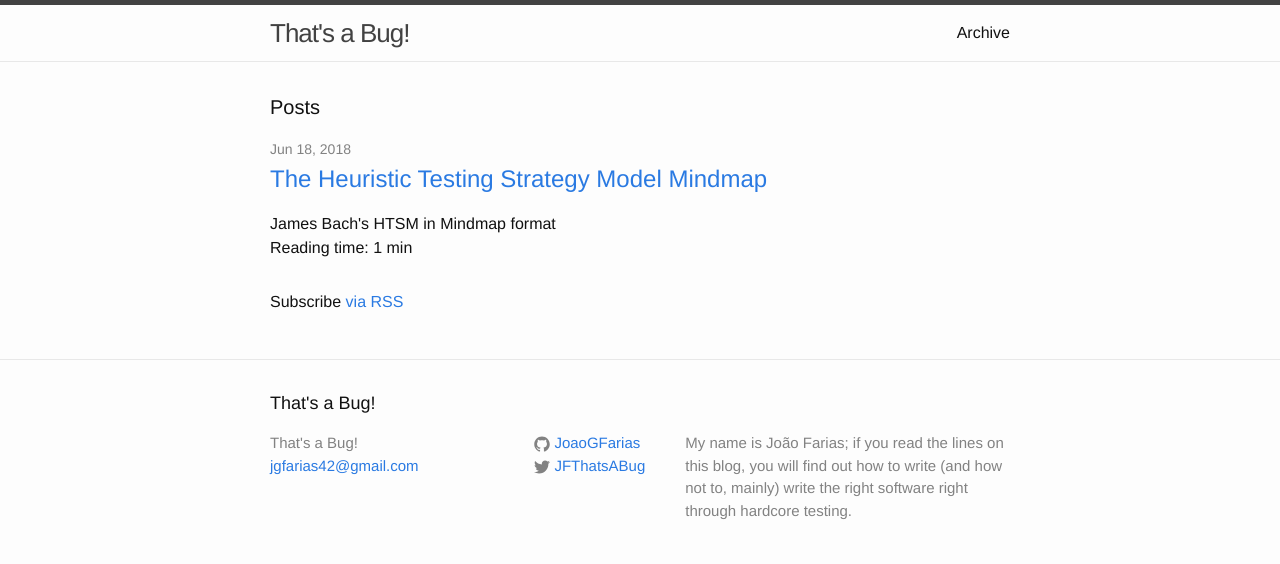
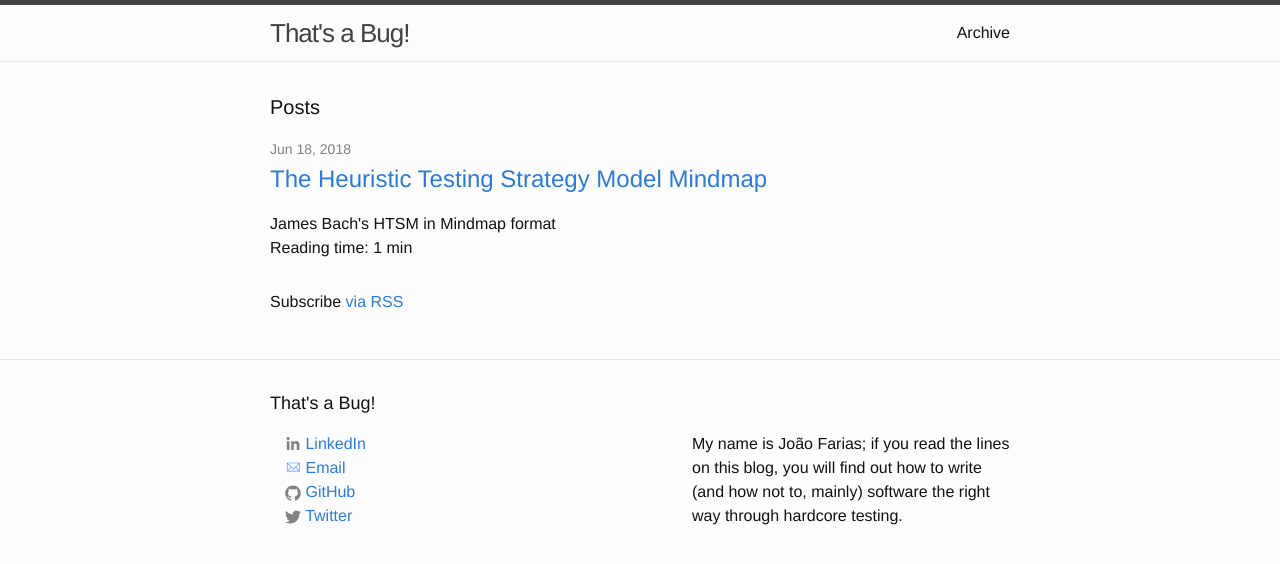
Before and after one commit to JoaoGFarias/JoaoGFarias.github.io, a Jekyll site: the page built from index.html, in a window 1280 px wide. Shown: the top 564 px of the page. Built offline with Jekyll 4.4.1, drawn with Linux system fonts in a browser that asks for light colours.

Commit message:
Layout and links

```diff
--- a/Gemfile
+++ b/Gemfile
@@ -5,3 +5,4 @@
 gem 'html-proofer'
 gem 'tzinfo-data'
 gem 'wdm', '>= 0.1.0' if Gem.win_platform?
+gem 'jekyll-seo-tag'
--- a/_config.yml
+++ b/_config.yml
@@ -8,20 +8,40 @@
 # Site settings
 title: That's a Bug!
 email: jgfarias42@gmail.com
-description: >
+description:
+  Writing the software the right way through hardcore testing.
+long_description:
   My name is João Farias; if you read the lines on this blog, you will find out
-  how to write (and how not to, mainly) write the right software right through
+  how to write (and how not to, mainly) software the right way through
   hardcore testing.
-# baseurl: "" # the subpath of your site, e.g. /blog
-# url: "http://yourdomain.com" # the base hostname & protocol for your site
-twitter_username: JFThatsABug
-github_username:  JoaoGFarias
+
+url: "http://thatsabug.com/"
+footer_links:
+  email:
+    jgfarias42@gmail.com
+  linkedin:
+    username:
+      joaogfarias
+  github:
+    username:
+      JoaoGFarias
+  twitter:
+    username:
+      JFThatsABug
+    card:
+      summary
+social:
+  links:
+    - https://github.com/JoaoGFarias
+    - https://twitter.com/JFThatsABug
+    - https://www.linkedin.com/in/joaogfarias/
 
 timezone: America/Recife
 
 plugins:
   - jekyll-gist
   - jekyll-paginate
+  - jekyll-seo-tag
 
 deploy:
       host: github_pages
--- a/_includes/footer.html
+++ b/_includes/footer.html
@@ -4,32 +4,26 @@
 
     <h2 class="footer-heading">{{ site.title }}</h2>
 
-    <div class="footer-col-wrapper">
+
       <div class="footer-col footer-col-1">
-        <ul class="contact-list">
-          <li>{{ site.title }}</li>
-          <li><a href="mailto:{{ site.email }}">{{ site.email }}</a></li>
+        <ul class="social-media-list">
+          <li>
+            {% include icon-linkedin.html %}
+          </li>
+           <li>
+            {% include icon-email.html %}
+          </li>
+          <li>
+            {% include icon-github.html username=site.footer_links.github.username %}
+          </li>
+          <li>
+            {% include icon-twitter.html username=site.footer_links.twitter.username %}
+          </li>
         </ul>
       </div>
-
-      <div class="footer-col footer-col-2">
-        <ul class="social-media-list">
-          {% if site.github_username %}
-          <li>
-            {% include icon-github.html username=site.github_username %}
-          </li>
-          {% endif %}
-
-          {% if site.twitter_username %}
-          <li>
-            {% include icon-twitter.html username=site.twitter_username %}
-          </li>
-          {% endif %}
-        </ul>
-      </div>
-
+      <div class="footer-col footer-col-2"></div>
       <div class="footer-col footer-col-3">
-        <p>{{ site.description }}</p>
+        <p>{{ site.long_description }}</p>
       </div>
     </div>
 
--- a/_includes/head.html
+++ b/_includes/head.html
@@ -9,4 +9,5 @@
   <link rel="stylesheet" href="{{ "/css/main.css" | prepend: site.baseurl }}">
   <link rel="canonical" href="{{ page.url | replace:'index.html','' | prepend: site.baseurl | prepend: site.url }}">
   <link rel="alternate" type="application/rss+xml" title="{{ site.title }}" href="{{ "/feed.xml" | prepend: site.baseurl | prepend: site.url }}">
+  {% seo %}
 </head>
--- /dev/null
+++ b/_includes/icon-email.html
@@ -0,0 +1,28 @@
+{% if site.footer_links.email %}
+
+<style>
+.svg-icon {
+  width: 1em;
+  height: 1em;
+}
+
+.svg-icon path,
+.svg-icon polygon,
+.svg-icon rect {
+  fill: #4691f6;
+}
+
+.svg-icon circle {
+  stroke: #4691f6;
+  stroke-width: 1;
+}
+</style>
+<a href="mailto:{{ site.footer-links.email }}">
+    <svg class="svg-icon" viewBox="0 0 19 15">
+        <path fill="#828282" d="M17.388,4.751H2.613c-0.213,0-0.389,0.175-0.389,0.389v9.72c0,0.216,0.175,0.389,0.389,0.389h14.775c0.214,0,0.389-0.173,0.389-0.389v-9.72C17.776,4.926,17.602,4.751,17.388,4.751 M16.448,5.53L10,11.984L3.552,5.53H16.448zM3.002,6.081l3.921,3.925l-3.921,3.925V6.081z M3.56,14.471l3.914-3.916l2.253,2.253c0.153,0.153,0.395,0.153,0.548,0l2.253-2.253l3.913,3.916H3.56z M16.999,13.931l-3.921-3.925l3.921-3.925V13.931z"></path>
+    </svg>
+    <span class="username">
+        Email
+    </span>
+</a>
+{% endif %}
--- a/_includes/icon-github.html
+++ b/_includes/icon-github.html
@@ -1 +1,10 @@
-<a href="https://github.com/{{ include.username }}"><span class="icon icon--github">{% include icon-github.svg %}</span><span class="username">{{ include.username }}</span></a>
+{% if site.footer_links.github.username %}
+<a href="https://github.com/{{ include.username }}">
+    <span class="icon icon--github">
+        {% include icon-github.svg %}
+    </span>
+    <span class="username">
+        GitHub
+    </span>
+</a>
+{% endif %}
--- /dev/null
+++ b/_includes/icon-linkedin.html
@@ -0,0 +1,17 @@
+{% if site.footer_links.linkedin.username %}
+<li>
+  <a href="https://www.linkedin.com/in/{{ site.footer_links.linkedin.username }}">
+    <span class="icon icon--linkedin">
+      <svg viewBox="0 50 512 512" >
+        <path fill="#828282" d="M150.65,100.682c0,27.992-22.508,50.683-50.273,50.683c-27.765,0-50.273-22.691-50.273-50.683
+        C50.104,72.691,72.612,50,100.377,50C128.143,50,150.65,72.691,150.65,100.682z M143.294,187.333H58.277V462h85.017V187.333z
+        M279.195,187.333h-81.541V462h81.541c0,0,0-101.877,0-144.181c0-38.624,17.779-61.615,51.807-61.615
+        c31.268,0,46.289,22.071,46.289,61.615c0,39.545,0,144.181,0,144.181h84.605c0,0,0-100.344,0-173.915
+        s-41.689-109.131-99.934-109.131s-82.768,45.369-82.768,45.369V187.333z"/>
+      </svg>
+    </span>
+
+    <span class="username">LinkedIn</span>
+  </a>
+</li>
+{% endif %}
--- a/_includes/icon-twitter.html
+++ b/_includes/icon-twitter.html
@@ -1 +1,10 @@
-<a href="https://twitter.com/{{ include.username }}"><span class="icon icon--twitter">{% include icon-twitter.svg %}</span><span class="username">{{ include.username }}</span></a>
+{% if site.footer_links.twitter.username %}
+<a href="https://twitter.com/{{ include.username }}">
+    <span class="icon icon--twitter">
+        {% include icon-twitter.svg %}
+    </span>
+    <span class="username">
+        Twitter
+    </span>
+</a>
+{% endif %}
```
Also changed, not shown: _sass/_base.scss (+41 -37 lines), _includes/icon-github.svg.
